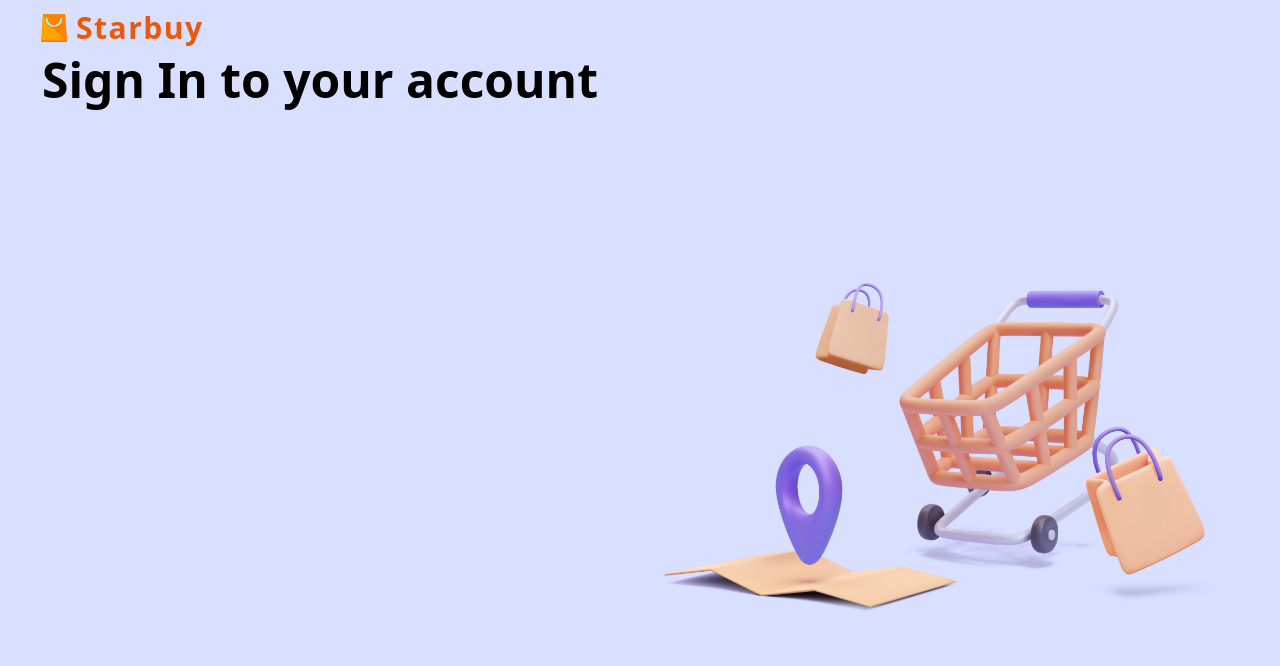
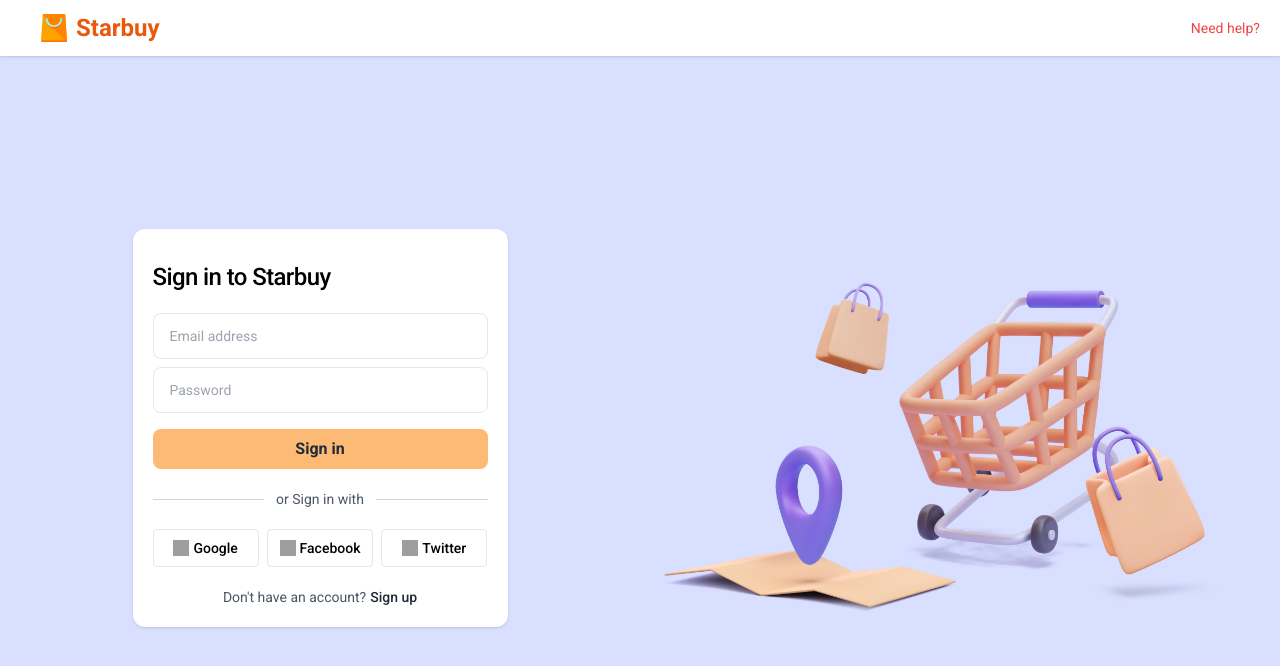
Before and after one commit to paul-osorio/Ecommerce-MERN, a React (Vite) app in the folder frontend/: page /login in a window 1280 px wide. Shown: the top 666 px of the page. Built offline with nearby package versions, Linux system fonts and the light colour scheme; grey boxes are pictures that could not be loaded.

Commit message:
added login gui

```diff
--- a/frontend/index.html
+++ b/frontend/index.html
@@ -1,12 +1,18 @@
 <!DOCTYPE html>
 <html lang="en">
+
 <head>
   <meta charset="UTF-8" />
+  <link
+    href='https://fonts.googleapis.com/css?family=Roboto:500,400,100,100italic,300,300italic,400italic,500,500italic,700,700italic,900italic,900'
+    rel='stylesheet' type='text/css'>
   <meta name="viewport" content="width=device-width, initial-scale=1.0" />
   <title>Vite App</title>
 </head>
+
 <body>
   <div id="root"></div>
   <script type="module" src="/src/main.jsx"></script>
 </body>
+
 </html>
--- a/frontend/src/assets/css/App.css
+++ b/frontend/src/assets/css/App.css
@@ -0,0 +1,3 @@
+* {
+  font-family: "Roboto";
+}
--- a/frontend/src/components/Forms/LoginForm.jsx
+++ b/frontend/src/components/Forms/LoginForm.jsx
@@ -1,11 +1,81 @@
+import { Link } from "react-router-dom";
+
 const LoginForm = () => {
   return (
-    <div className=" h-full">
-      <div className="w-full">
-        <h1 className="text-center text-5xl font-bold">
-          Sign In to your account
+    <div className="flex justify-center items-center h-full px-4">
+      <div className="bg-white rounded-xl tablet:w-[375px] shadow mobile:w-full px-5 py-5">
+        <h1 className="font-medium text-2xl tracking-tight mb-5 mt-3">
+          Sign in to Starbuy
         </h1>
+        <div>
+          <EntryTextField placeholder="Email address" />
+          <EntryTextField placeholder="Password" />
+          <button className="w-full bg-orange-300 text-gray-800 py-2 mt-2 rounded-lg font-bold mb-5">
+            Sign in
+          </button>
+          <Divider Title="or Sign in with" />
+          <div className="mt-5 flex justify-center space-x-2">
+            <ProviderButton
+              Image="https://www.svgrepo.com/show/355037/google.svg"
+              Name="Google"
+            />
+            <ProviderButton
+              Image="https://www.svgrepo.com/show/157818/facebook.svg"
+              Name="Facebook"
+            />
+            <ProviderButton
+              Image="https://www.svgrepo.com/show/157844/twitter.svg"
+              Name="Twitter"
+            />
+          </div>
+          <div className="flex justify-center items-center space-x-1 mt-5">
+            <span className="text-sm text-gray-600">
+              Don't have an account?
+            </span>
+            <Link
+              to="/register"
+              className="text-gray-800 hover:text-gray-900 font-medium text-sm"
+            >
+              Sign up
+            </Link>
+          </div>
+        </div>
       </div>
+    </div>
+  );
+};
+const ProviderButton = ({ onClick, Name, Image }) => {
+  return (
+    <button
+      className="border px-3 rounded py-2 w-full flex items-center justify-center space-x-1"
+      onClick={onClick}
+    >
+      <img src={Image} className="h-4 w-4" alt="" />
+      <span className="text-sm font-medium">{Name}</span>
+    </button>
+  );
+};
+
+const Divider = ({ Title }) => {
+  return (
+    <div className="flex items-center justify-center">
+      <div className="w-full bg-gray-300 h-[1px]" />
+      <span className="block w-full text-center text-sm text-gray-600">
+        {Title}
+      </span>
+      <div className="w-full bg-gray-300 h-[1px]" />
+    </div>
+  );
+};
+
+const EntryTextField = ({ placeholder }) => {
+  return (
+    <div className="mb-2">
+      <input
+        type="text"
+        placeholder={placeholder}
+        className="border w-full text-sm py-3 px-4 rounded-lg outline-none"
+      />
     </div>
   );
 };
--- a/frontend/src/components/Navbar/EntryNavbar.jsx
+++ b/frontend/src/components/Navbar/EntryNavbar.jsx
@@ -2,13 +2,14 @@ import ShoppingBag from "../../assets/svg/shoppingBag.svg";
 
 const EntryNavbar = ({ title }) => {
   return (
-    <nav className="h-14">
-      <div className="flex items-center h-full">
+    <nav className="h-14 shadow bg-white">
+      <div className="flex items-center justify-between h-full">
         <div className="flex items-center tablet:mx-10 mobile:mx-6">
           <img src={ShoppingBag} className="h-7 w-7" alt="" />
-          <h1 className="text-3xl font-bold ml-2 text-orange-600 tracking-wider">
-            {title}
-          </h1>
+          <h1 className="text-2xl font-bold ml-2 text-orange-600">{title}</h1>
+        </div>
+        <div className="mx-5">
+          <span className="text-sm text-red-500">Need help?</span>
         </div>
       </div>
     </nav>
--- a/frontend/src/pages/Login.jsx
+++ b/frontend/src/pages/Login.jsx
@@ -6,7 +6,7 @@ import LoginForm from "../components/Forms/LoginForm";
 const Login = () => {
   return (
     <EntryContainer title="Starbuy">
-      <div className="col-span-1">
+      <div className="laptop:col-span-1 mobile:col-span-full">
         <LoginForm />
       </div>
       <EntrySideImage image={ShoppinCart3D} />
```
Lines whose indentation alone changed are shown as unchanged.
